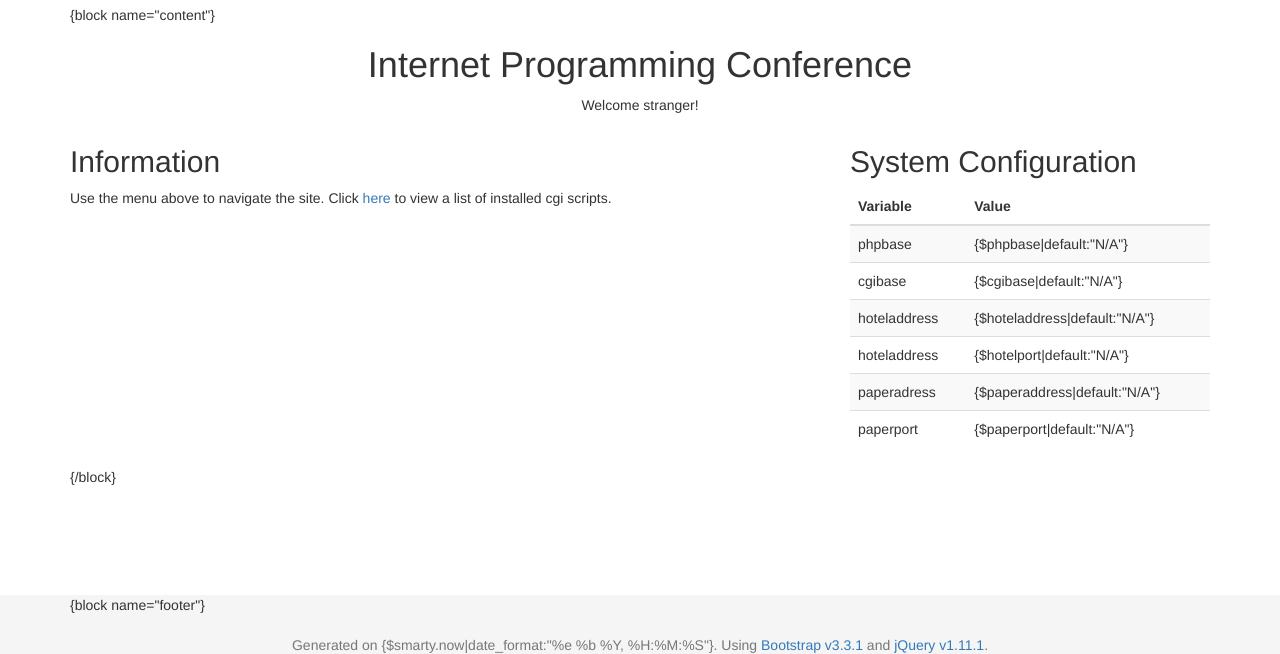
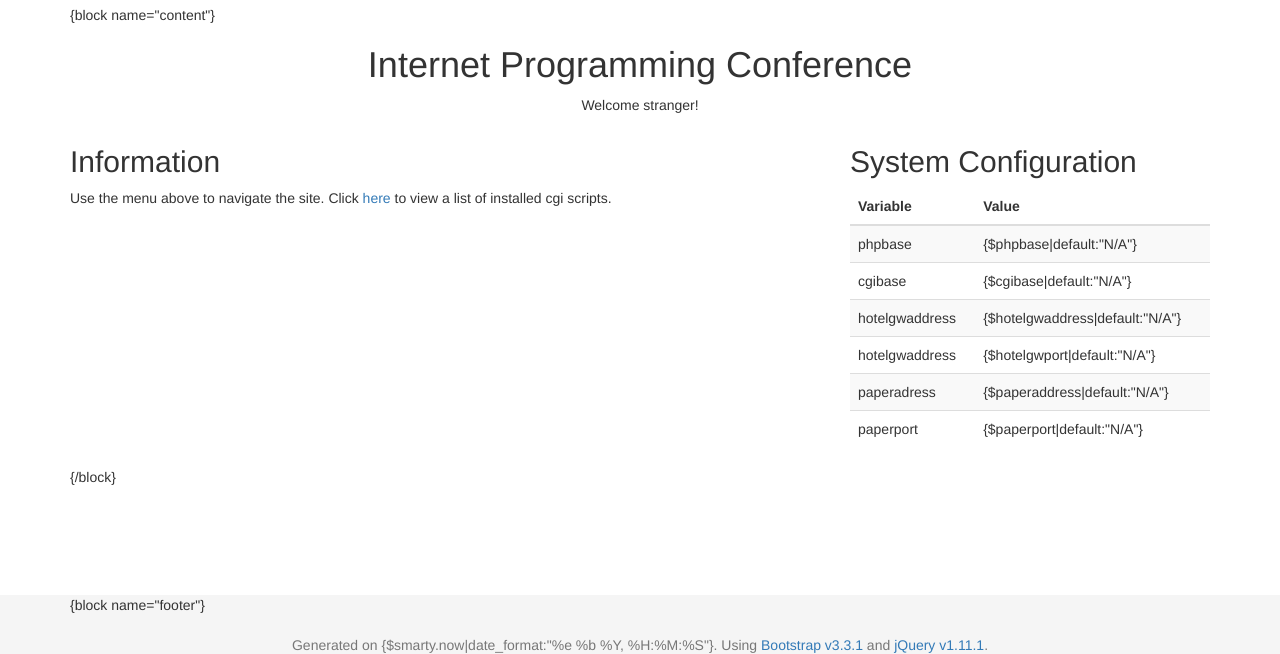
Before and after one commit to m000/intprog-samples, a PHP site: page /tpl/index.html in a window 1280 px wide. Shown: the part 145-799 px from the top of the page. Run offline with PHP 8.4, Linux system fonts and the light colour scheme.

Commit message:
hotel -> hotelgw

```diff
--- a/assignment4/config.ini
+++ b/assignment4/config.ini
@@ -2,7 +2,7 @@
 basephp: /~mstamat
 basecgi: /~mstamat/cgi-bin
 
-[hotel]
+[hotelgw]
 address: localhost
 port: 3211
 
--- a/assignment4/web/index.php
+++ b/assignment4/web/index.php
@@ -12,8 +12,8 @@ $smarty->setConfigDir($topdir.'/smarty/configs');
 include('config.php');
 $smarty->assign('phpbase', $WEB_BASEPHP);
 $smarty->assign('cgibase', $WEB_BASECGI);
-$smarty->assign('hoteladdress', $HOTEL_ADDRESS);
-$smarty->assign('hotelport', $HOTEL_PORT);
+$smarty->assign('hotelgwaddress', $HOTELGW_ADDRESS);
+$smarty->assign('hotelgwport', $HOTELGW_PORT);
 $smarty->assign('paperaddress', $PAPER_ADDRESS);
 $smarty->assign('paperport', $PAPER_PORT);
 
--- a/assignment4/web/tpl/index.html
+++ b/assignment4/web/tpl/index.html
@@ -111,12 +111,12 @@
                     <td>{$cgibase|default:"N/A"}</td>
                 </tr>
                 <tr>
-                    <td>hoteladdress</td>
-                    <td>{$hoteladdress|default:"N/A"}</td>
+                    <td>hotelgwaddress</td>
+                    <td>{$hotelgwaddress|default:"N/A"}</td>
                 </tr>
                 <tr>
-                    <td>hoteladdress</td>
-                    <td>{$hotelport|default:"N/A"}</td>
+                    <td>hotelgwaddress</td>
+                    <td>{$hotelgwport|default:"N/A"}</td>
                 </tr>
                 <tr>
                     <td>paperadress</td>
```
